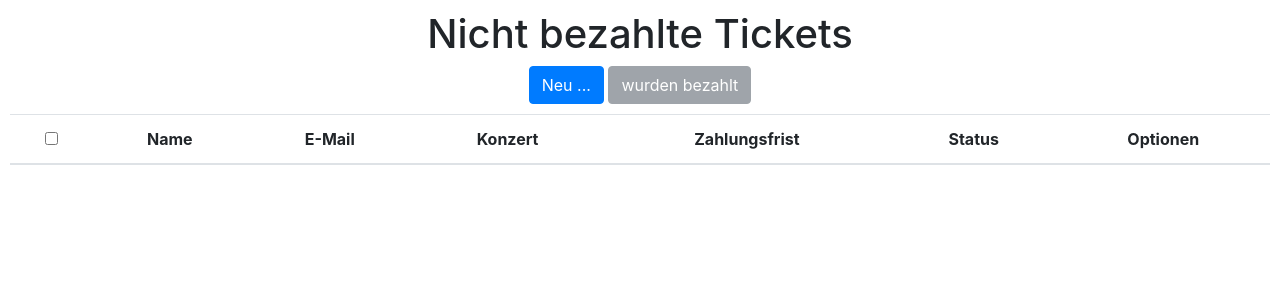
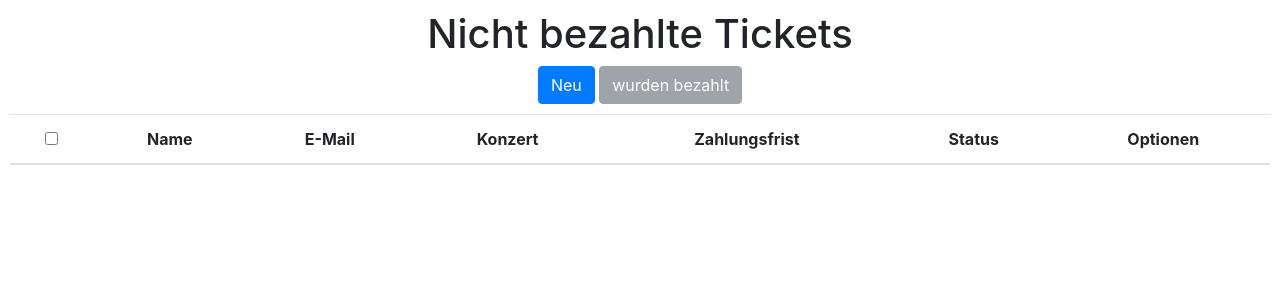
Before and after one commit to 02lars02/Ticketcorner, a PHP site: template app/Views/notpaid.view.php in a window 1280 px wide. Shown: the top 300 px of the page. Run offline with PHP 8.4, Linux system fonts and the light colour scheme; the template is opened without the code that fills it, so the values that code supplies are empty.

Commit message:
remove three dots

```diff
--- a/app/Views/notpaid.view.php
+++ b/app/Views/notpaid.view.php
@@ -9,7 +9,7 @@
     <form class="" action="ticketpaid" method="post">
       <div class="topbar">
         <h1>Nicht bezahlte Tickets</h1>
-        <a class="btn btn-primary" href="addTicket" role="button">Neu ...</a> <input type="submit" id="setPaid" class="btn btn-secondary" name="" value="wurden bezahlt" disabled>
+        <a class="btn btn-primary" href="addTicket" role="button">Neu</a> <input type="submit" id="setPaid" class="btn btn-secondary" name="" value="wurden bezahlt" disabled>
       </div>
       <table class="table table-striped">
         <thead>
```
